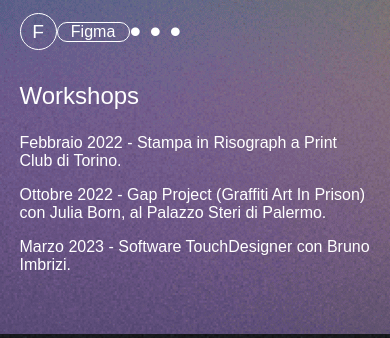
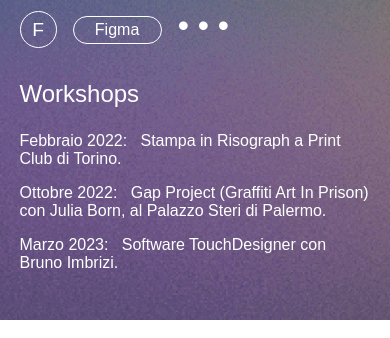
Before and after one commit to Ilariaa01/visualstudio-portfolio, a plain HTML site: page Pages/profile.html in a window 390 px wide. Shown: the part 746-1084 px from the top of the page. Drawn offline with Linux system fonts and the light colour scheme.

Commit message:
improved layout

```diff
--- a/Pages/profile.html
+++ b/Pages/profile.html
@@ -10,7 +10,7 @@
     <!-- Aggiunta la classe "profile" al body -->
     <!-- Footer Sections -->
     <div class="footer-sections">
-      <div class="left-column">
+      <div class="-left-column">
         <img
           src="../Contents/FOTO.png"
           alt="Foto Footer"
@@ -33,14 +33,16 @@
         <div class="section">
           <div class="section-title">Contatti</div>
           <div class="contact-info">
-            <div class="contact-item">Email: Ilariacarpanzano12@gmail.com</div>
-            <div class="contact-item">Tel: +39 366 1477482</div>
-            <div class="contact-item">Instagram: i_c_designer</div>
+            <div class="contact-item">
+              Email:   Ilariacarpanzano12@gmail.com
+            </div>
+            <div class="contact-item">Tel:   +39 366 1477482</div>
+            <div class="contact-item">Instagram:   i_c_designer</div>
           </div>
         </div>
       </div>
 
-      <div class="right-column">
+      <div class="-right-column">
         <div class="section">
           <div class="section-title">Skills</div>
           <div class="skills-grid">
@@ -50,12 +52,12 @@
               <div class="separator">• • •</div>
             </div>
             <div class="skill-item">
-              <div class="skill-logo">  Ai  </div>
+              <div class="skill-logo">   Ai   </div>
               <div class="skill-name">   Adobe Illustrator   </div>
               <div class="separator">• • • • •</div>
             </div>
             <div class="skill-item">
-              <div class="skill-logo">  Id  </div>
+              <div class="skill-logo">   Id   </div>
               <div class="skill-name">   Adobe InDesign   </div>
               <div class="separator">• • • • •</div>
             </div>
@@ -65,12 +67,13 @@
               <div class="separator">• • • •</div>
             </div>
             <div class="skill-item">
-              <div class="skill-logo">  Pr  </div>
+              <div class="skill-logo">   Pr   </div>
               <div class="skill-name">   Adobe Premiere Pro   </div>
               <div class="separator">• • • •</div>
             </div>
             <div class="skill-item">
-              <div class="skill-logo">F</div>
+              <div class="skill-logo">  F  </div>
+              <!-- <img src="../Contents/logoFigma.png" alt="Figma Logo"> -->
               <div class="skill-name">   Figma   </div>
               <div class="separator">• • •</div>
             </div>
@@ -81,12 +84,12 @@
         <div class="section">
           <div class="section-title">Workshops</div>
 
-          <p>Febbraio 2022 - Stampa in Risograph a Print Club di Torino.</p>
+          <p>Febbraio 2022:   Stampa in Risograph a Print Club di Torino.</p>
           <p>
-            Ottobre 2022 - Gap Project (Graffiti Art In Prison) con Julia Born,
+            Ottobre 2022:   Gap Project (Graffiti Art In Prison) con Julia Born,
             al Palazzo Steri di Palermo.
           </p>
-          <p>Marzo 2023 - Software TouchDesigner con Bruno Imbrizi.</p>
+          <p>Marzo 2023:   Software TouchDesigner con Bruno Imbrizi.</p>
         </div>
       </div>
     </div>
--- a/Style/style.css
+++ b/Style/style.css
@@ -175,6 +175,7 @@ h1.portfolio {
   /* justify-content: space-between; */
   /* padding: 1px; */
   border-radius: 10px;
+  gap: 1rem;
 }
 
 .skill-logo {
@@ -199,11 +200,13 @@ h1.portfolio {
   border: 1px solid white;
   border-radius: 25px;
   text-align: center;
+  padding: 4px 8px;
 }
 
 .separator {
   font-size: 2rem;
-  color: white;
+  /* justify-items: center; */
+  transform: translate(0%, -10%);
 }
 
 .contact-info .contact-item {
@@ -242,8 +245,8 @@ h1.portfolio {
 /* Responsive Design */
 @media (max-width: 768px) {
   .footer-sections {
-    grid-template-columns: 1fr; /* Single column on smaller screens */
-    width: 90%; /* Adjusted width for smaller screens */
+    grid-template-columns: 1fr; /* Dispone le sezioni del footer in una singola colonna */
+    width: 90%; /* Riduce la larghezza per adattarsi meglio agli schermi più piccoli */
   }
 
   .section-title {
@@ -257,7 +260,7 @@ h1.portfolio {
 
 @media (max-width: 480px) {
   .footer-sections {
-    gap: 1rem; /* Reduced gap for very small screens */
+    gap: 1rem; /* Diminuisce lo spazio tra le sezioni per risparmiare spazio */
   }
 
   .section-title {
```
Also changed, not shown: Style/ProjectsStyle.css (+6 -3 lines), Contents/logoFigma.png (added).
